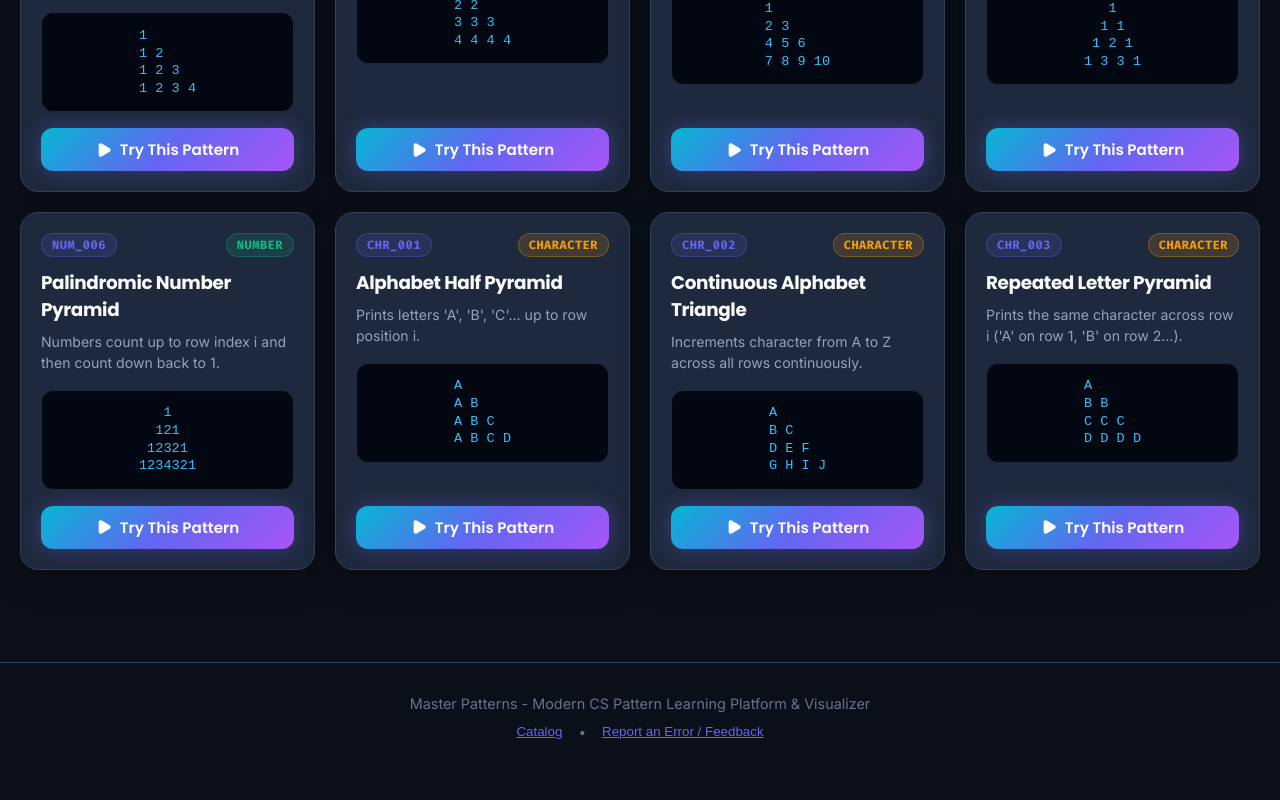
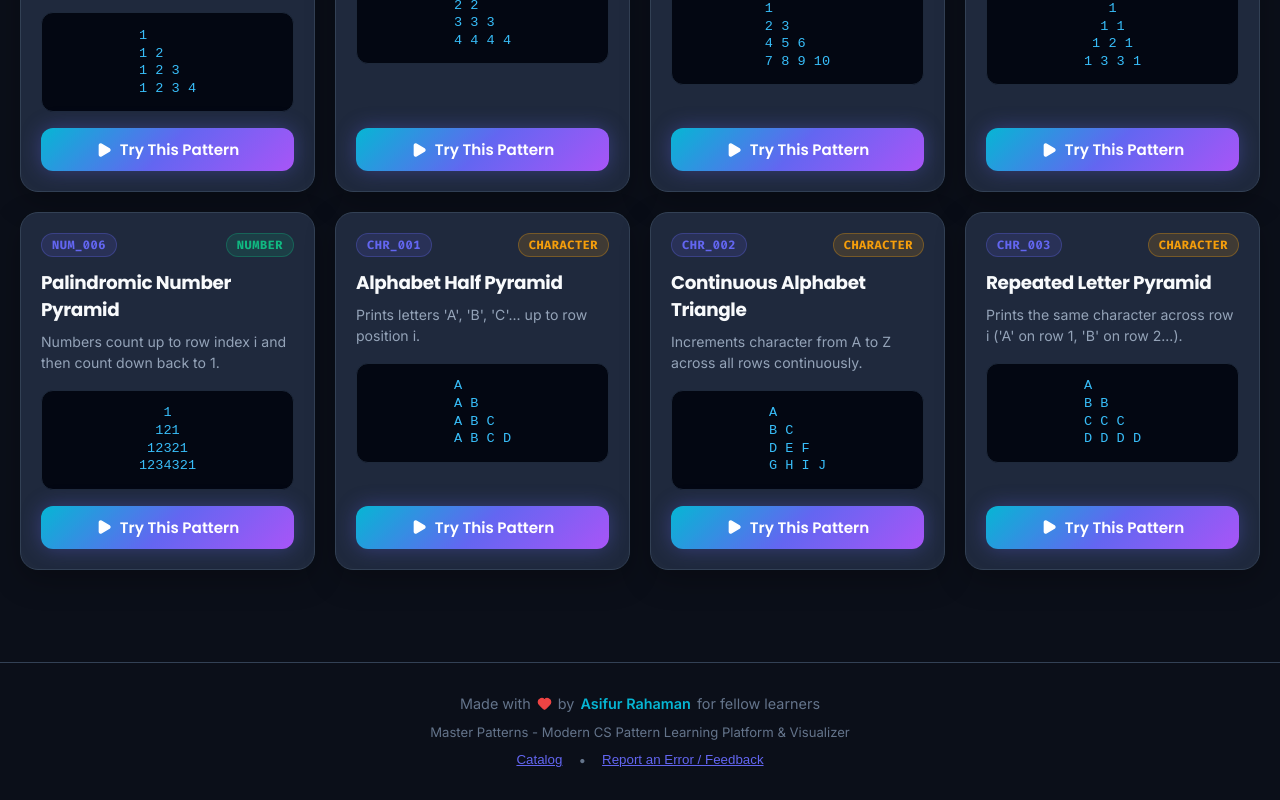
Before and after one commit to asifur8282/Master-Patterns, a React (Vite) app: page / in a window 1280 px wide. Shown: the part 1724-2524 px from the top of the page. Before the commit the page ends 2496 px from the top, so only its background shows below. Built offline with nearby package versions, Linux system fonts and the light colour scheme.

Commit message:
Add portfolio footer credit to main and report pages

```diff
--- a/src/App.jsx
+++ b/src/App.jsx
@@ -1,4 +1,5 @@
 import React, { useState, useEffect } from 'react';
+import { Heart } from 'lucide-react';
 import { Navbar } from './components/Navbar';
 import { PatternGallery } from './components/PatternGallery';
 import { PatternLab } from './components/PatternLab';
@@ -108,7 +109,23 @@ export function App() {
         alignItems: 'center',
         gap: '12px'
       }}>
-        <p>Master Patterns - Modern CS Pattern Learning Platform & Visualizer</p>
+        <p style={{ display: 'flex', alignItems: 'center', gap: '6px', flexWrap: 'wrap', justifyContent: 'center', margin: 0 }}>
+          Made with <Heart size={15} fill="#ef4444" color="#ef4444" style={{ display: 'inline' }} /> by{' '}
+          <a
+            href="https://asifur-rahaman-portfolio.vercel.app/"
+            target="_blank"
+            rel="noopener noreferrer"
+            style={{ color: 'var(--accent-cyan)', fontWeight: 600, textDecoration: 'none' }}
+          >
+            Asifur Rahaman
+          </a>{' '}
+          for fellow learners
+        </p>
+
+        <p style={{ margin: 0, fontSize: '0.82rem', color: 'var(--text-muted)' }}>
+          Master Patterns - Modern CS Pattern Learning Platform & Visualizer
+        </p>
+
         <div style={{ display: 'flex', gap: '16px', fontSize: '0.85rem' }}>
           <button
             onClick={() => handleNavigate('gallery')}
```
